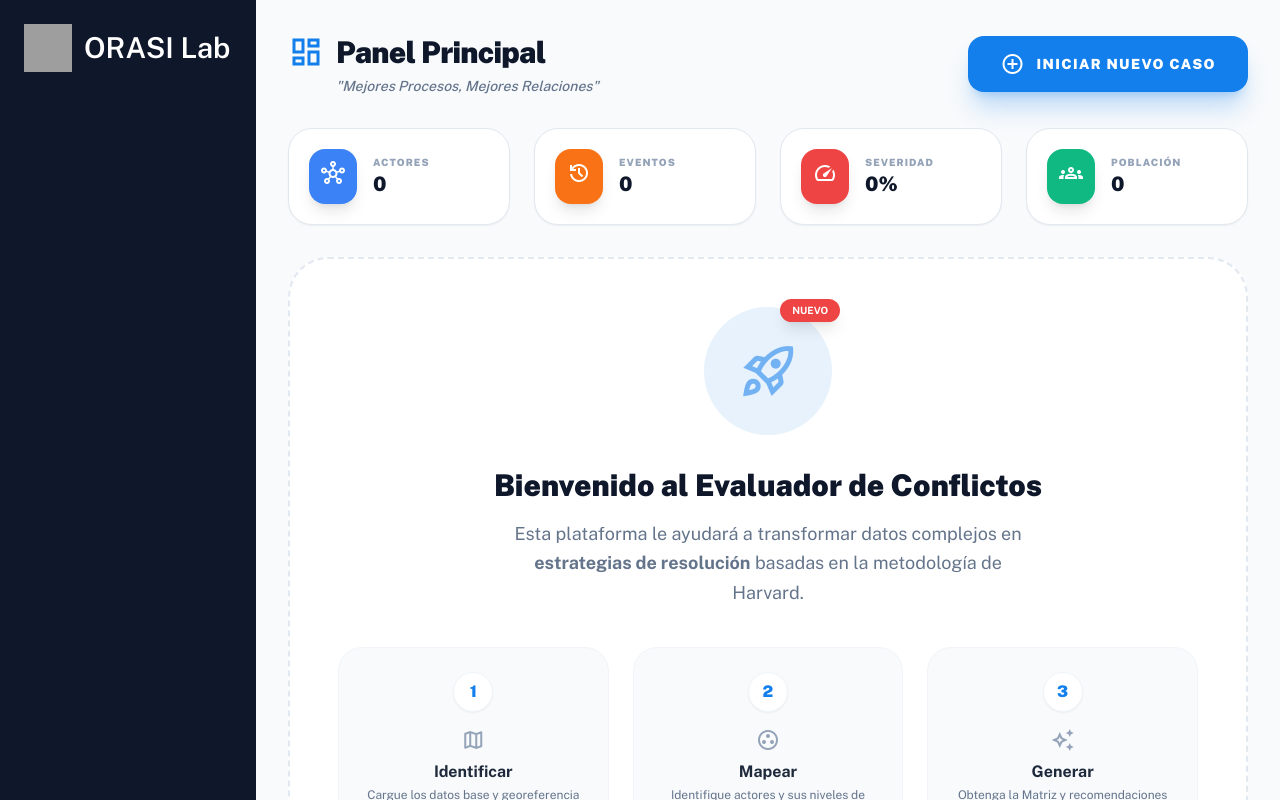
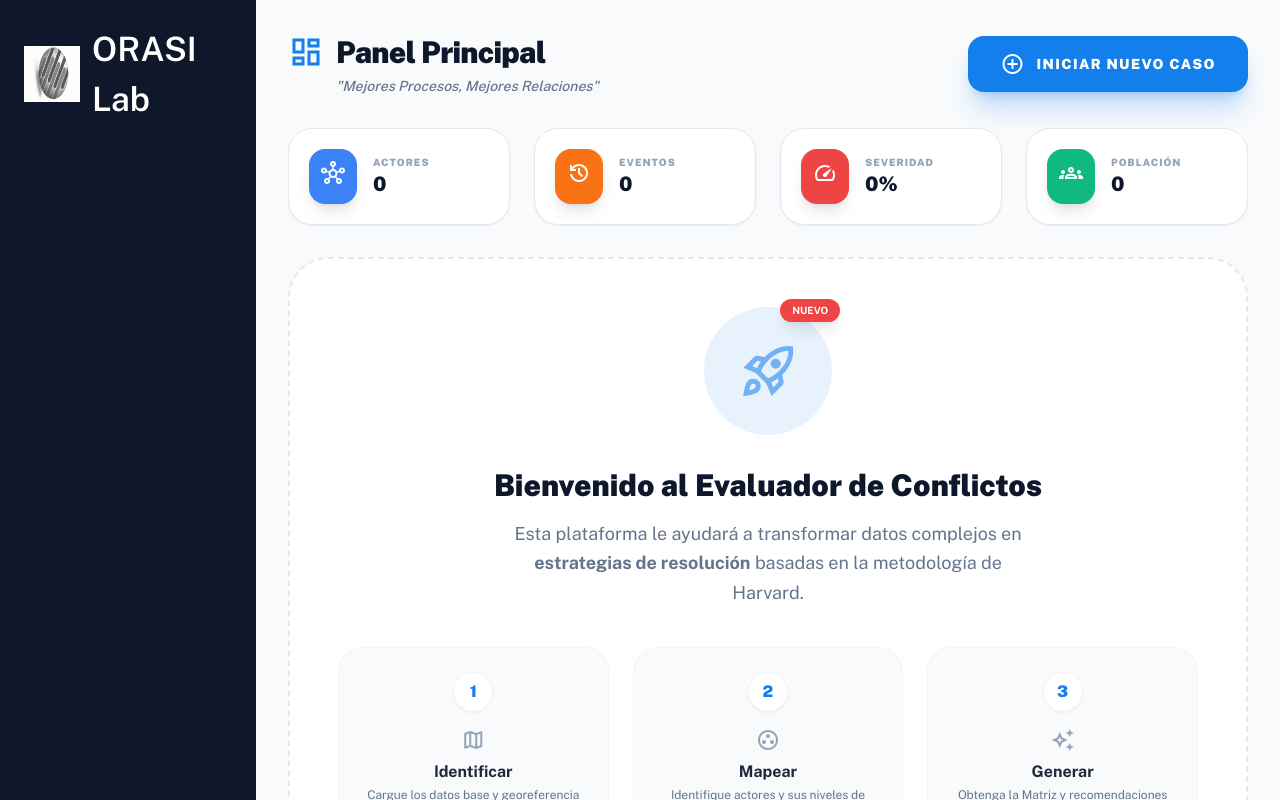
Before and after one commit to orasiconsultinggroup2-FL/ORASI-Lab-Evaluador-de-Conflictos-, a React (Vite) app: page /#/login in a window 1280 px wide. Both pictures are taken after typing "Sample", "Sample" into the empty fields and a click on the button "ACCEDER AL SISTEMA". Shown: the top 800 px of the page. Built offline with nearby package versions, Linux system fonts and the light colour scheme; grey boxes are pictures that could not be loaded.

Commit message:
fix: logo path using public branding

```diff
--- a/components/Layout.tsx
+++ b/components/Layout.tsx
@@ -24,9 +24,9 @@ const Layout: React.FC<LayoutProps> = ({ children }) => {
 
       {/* SIDEBAR */}
       <aside className="w-64 bg-slate-900 text-white p-6 flex flex-col">
-        <div className="mb-10">
-          <OrasiBrand />
-        </div>
+        <div className="mb-10 flex justify-center">
+  <OrasiBrand size={56} />
+</div>
 
         <button
           onClick={handleLogout}
--- a/index.html
+++ b/index.html
@@ -55,7 +55,6 @@
   }
 }
 </script>
-<link rel="stylesheet" href="/index.css">
 </head>
   <body class="bg-background-light dark:bg-background-dark text-text-main dark:text-slate-100 antialiased overflow-hidden">
     <div id="root"></div>
```
Also changed, not shown: components/OrasiBrand.tsx (line endings or trailing spaces), public/branding/orasi-icon.png (added).
